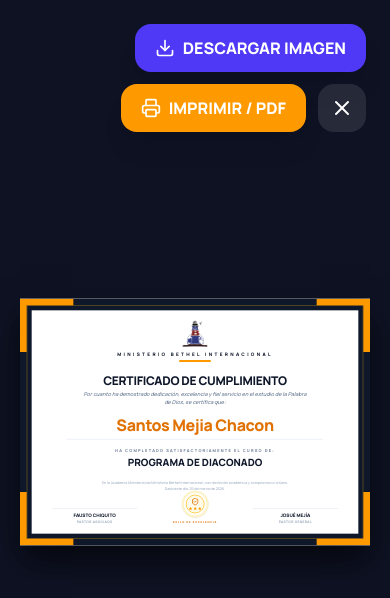
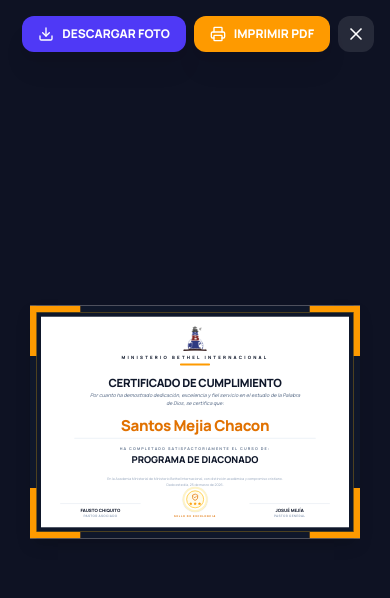
Before and after one commit to Santos-89/lms-interactivo, a Next.js app: page /test-cert in a window 390 px wide. Shown: the top 598 px of the page. Built offline with nearby package versions, Linux system fonts and the light colour scheme.

Commit message:
Fix: Absolute isolation for printing and fixed image generation for certificates

```diff
--- a/src/components/course/CourseCertificate.tsx
+++ b/src/components/course/CourseCertificate.tsx
@@ -27,7 +27,7 @@
     const handleResize = () => {
       const certWidth = 1050;
       const certHeight = 740;
-      const padding = 40;
+      const padding = 60;
       const availableWidth = window.innerWidth - padding;
       const availableHeight = window.innerHeight - padding;
       const scaleW = availableWidth / certWidth;
@@ -51,14 +51,26 @@
 
     setIsDownloading(true);
     try {
-      // Pequeña pausa para asegurar que las fuentes y estilos estén listos
-      await new Promise(resolve => setTimeout(resolve, 500));
+      // Forzar renderizado limpio para captura
+      const element = certificateRef.current;
 
-      const canvas = await html2canvas(certificateRef.current, {
-        scale: 2, // Doble resolución para que se vea nítido
+      // html2canvas tiene problemas con transform: scale
+      // Vamos a capturarlo asegurando que los estilos sean los base
+      const canvas = await html2canvas(element, {
+        scale: 2,
         useCORS: true,
+        allowTaint: true,
         backgroundColor: '#ffffff',
-        logging: false
+        width: 1050,
+        height: 740,
+        onclone: (clonedDoc) => {
+          // Aseguramos que en el clon el elemento NO tenga transformaciones que lo achiquen
+          const clonedElement = clonedDoc.querySelector('.certificate-body') as HTMLElement;
+          if (clonedElement) {
+            clonedElement.style.transform = 'none';
+            clonedElement.style.position = 'relative';
+          }
+        }
       });
 
       const image = canvas.toDataURL("image/png", 1.0);
@@ -67,8 +79,8 @@
       link.href = image;
       link.click();
     } catch (error) {
-      console.error("Error al descargar el certificado:", error);
-      alert("Hubo un problema al generar la imagen. Por favor, intenta usar el botón de imprimir.");
+      console.error("Error detallado:", error);
+      alert("Error al generar imagen. Por favor usa 'IMPRIMIR' y selecciona 'Guardar como PDF'.");
     } finally {
       setIsDownloading(false);
     }
@@ -81,96 +93,82 @@
   };
 
   return (
-    <div className="fixed inset-0 z-[100] flex items-center justify-center bg-slate-950/95 backdrop-blur-md p-4 animate-in fade-in duration-500 overflow-hidden print:static print:bg-white print:p-0">
+    <div className="fixed inset-0 z-[200] flex items-center justify-center bg-slate-950/95 backdrop-blur-xl p-4 animate-in fade-in duration-500 overflow-hidden print:static print:bg-white print:p-0 print:block">
 
       {/* Botones de Acción Superiores */}
-      <div className="absolute top-6 right-6 flex flex-wrap justify-end gap-3 no-print z-50">
+      <div className="absolute top-4 right-4 md:top-8 md:right-8 flex flex-wrap justify-end gap-2 md:gap-3 no-print z-[210]">
         <button
           onClick={handleDownloadImage}
           disabled={isDownloading}
-          className="flex items-center gap-2 bg-indigo-600 hover:bg-indigo-700 text-white px-5 py-3 rounded-2xl font-black shadow-xl transition-all hover:scale-105 active:scale-95 disabled:opacity-50"
+          className="flex items-center gap-2 bg-indigo-600 hover:bg-indigo-700 text-white px-4 md:px-6 py-2 md:py-3 rounded-xl md:rounded-2xl font-black shadow-xl transition-all hover:scale-105 active:scale-95 disabled:opacity-50 text-xs md:text-sm"
         >
-          {isDownloading ? <Loader2 className="w-5 h-5 animate-spin" /> : <Download className="w-5 h-5" />}
-          {isDownloading ? 'GENERANDO...' : 'DESCARGAR IMAGEN'}
+          {isDownloading ? <Loader2 className="w-4 h-4 animate-spin" /> : <Download className="w-4 h-4" />}
+          {isDownloading ? 'PROCESANDO...' : 'DESCARGAR FOTO'}
         </button>
 
         <button
           onClick={handlePrint}
-          className="flex items-center gap-2 bg-amber-500 hover:bg-amber-600 text-white px-5 py-3 rounded-2xl font-black shadow-xl transition-all hover:scale-105 active:scale-95"
+          className="flex items-center gap-2 bg-amber-500 hover:bg-amber-600 text-white px-4 md:px-6 py-2 md:py-3 rounded-xl md:rounded-2xl font-black shadow-xl transition-all hover:scale-105 active:scale-95 text-xs md:text-sm"
         >
-          <Printer className="w-5 h-5" />
-          IMPRIMIR / PDF
+          <Printer className="w-4 h-4" />
+          IMPRIMIR PDF
         </button>
 
         <button
           onClick={onClose}
-          className="p-3 bg-white/10 hover:bg-white/20 text-white rounded-2xl transition-all"
+          className="p-2 md:p-3 bg-white/10 hover:bg-white/20 text-white rounded-xl md:rounded-2xl transition-all"
         >
-          <X className="w-6 h-6" />
+          <X className="w-5 h-5 md:w-6 md:h-6" />
         </button>
       </div>
 
       {/* Contenedor del Certificado */}
       <div
-        ref={certificateRef}
-        className="bg-white relative shadow-[0_50px_100px_rgba(0,0,0,0.6)] overflow-hidden origin-center print:shadow-none print:m-0 print:!transform-none"
+        id="certificate-to-print"
+        className="certificate-container relative print:m-0 print:p-0 print:shadow-none"
         style={{
           width: '1050px',
           height: '740px',
           transform: `scale(${scale})`,
-          minWidth: '1050px',
-          minHeight: '740px'
+          transformOrigin: 'center center'
         }}
       >
-
-        {/* Marco Decorativo Robusto */}
+        <div
+          ref={certificateRef}
+          className="certificate-body bg-white relative w-[1050px] h-[740px] overflow-hidden shadow-2xl print:shadow-none"
+        >
+          {/* Marco Decorativo */}
           <div className="absolute inset-0 border-[35px] border-[#0F172A] z-0"></div>
           <div className="absolute inset-5 border-[2px] border-amber-400/40 z-0"></div>
 
-        {/* Adornos de Esquina Premium */}
           <div className="absolute top-0 left-0 w-40 h-40 border-t-[20px] border-l-[20px] border-amber-500 z-10"></div>
           <div className="absolute top-0 right-0 w-40 h-40 border-t-[20px] border-r-[20px] border-amber-500 z-10"></div>
           <div className="absolute bottom-0 left-0 w-40 h-40 border-b-[20px] border-l-[20px] border-amber-500 z-10"></div>
           <div className="absolute bottom-0 right-0 w-40 h-40 border-b-[20px] border-r-[20px] border-amber-500 z-10"></div>
 
-        {/* Contenido Principal */}
           <div className="relative z-20 h-full flex flex-col items-center justify-between px-24 py-16 text-center">
 
-          {/* Logo y Encabezado */}
             <div className="flex flex-col items-center">
               <div className="relative w-20 h-20 mb-3">
-              <Image
-                src="/mbi-logo.png"
-                alt="Logo MBI"
-                fill
-                className="object-contain"
-                unoptimized
-              />
+                <Image src="/mbi-logo.png" alt="Logo MBI" fill className="object-contain" unoptimized />
               </div>
               <h1 className="text-sm font-black tracking-[0.5em] text-[#0F172A] uppercase mb-2">Ministerio Bethel Internacional</h1>
               <div className="w-24 h-1.5 bg-amber-500 rounded-full"></div>
             </div>
 
             <div className="flex flex-col items-center w-full">
-            <h2 className="text-4xl font-black text-[#0F172A] uppercase tracking-tight mb-2">
-              Certificado de Cumplimiento
-            </h2>
+              <h2 className="text-4xl font-black text-[#0F172A] uppercase tracking-tight mb-2">Certificado de Cumplimiento</h2>
               <p className="text-slate-500 text-base italic font-medium max-w-2xl">
                 Por cuanto ha demostrado dedicación, excelencia y fiel servicio en el estudio de la Palabra de Dios, se certifica que:
               </p>
             </div>
 
-          {/* Nombre del Alumno - Adaptable */}
             <div className="w-full flex flex-col items-center">
               <h3 className={`font-black text-amber-600 border-b-4 border-slate-100 pb-4 tracking-tight w-full max-w-3xl ${getNameFontSize(studentName)}`}>
                 {studentName}
               </h3>
-            <p className="text-slate-500 font-bold uppercase tracking-[0.3em] mt-6 text-xs">
-              Ha completado satisfactoriamente el curso de:
-            </p>
-            <h4 className="text-3xl font-black text-[#0F172A] uppercase mt-2">
-              {courseTitle}
-            </h4>
+              <p className="text-slate-500 font-bold uppercase tracking-[0.3em] mt-6 text-xs">Ha completado satisfactoriamente el curso de:</p>
+              <h4 className="text-3xl font-black text-[#0F172A] uppercase mt-2">{courseTitle}</h4>
             </div>
 
             <div className="flex flex-col items-center">
@@ -180,17 +178,13 @@
               </p>
             </div>
 
-          {/* Firmas y Sello Final */}
             <div className="w-full flex justify-between items-end relative mt-4">
-
-            {/* Firma Izquierda */}
               <div className="text-center w-64">
                 <div className="h-px bg-slate-300 w-full mb-3"></div>
                 <p className="font-black text-[#0F172A] text-sm uppercase leading-none">Fausto Chiquito</p>
                 <p className="text-[10px] font-bold text-slate-400 uppercase tracking-widest mt-1">Pastor Asociado</p>
               </div>
 
-            {/* Sello de Excelencia */}
               <div className="absolute left-1/2 bottom-0 -translate-x-1/2 flex flex-col items-center">
                 <div className="w-20 h-20 rounded-full border-[6px] border-amber-100 flex items-center justify-center relative bg-white shadow-sm">
                   <div className="w-14 h-14 rounded-full border-2 border-amber-400 flex flex-col items-center justify-center bg-amber-50">
@@ -205,17 +199,14 @@
                 <span className="text-[8px] font-black uppercase tracking-[0.3em] text-amber-600 mt-2">Sello de Excelencia</span>
               </div>
 
-            {/* Firma Derecha */}
               <div className="text-center w-64">
                 <div className="h-px bg-slate-300 w-full mb-3"></div>
                 <p className="font-black text-[#0F172A] text-sm uppercase leading-none">Josué Mejía</p>
                 <p className="text-[10px] font-bold text-slate-400 uppercase tracking-widest mt-1">Pastor General</p>
               </div>
-
             </div>
-
           </div>
-
+        </div>
       </div>
 
       <style jsx>{`
@@ -224,15 +215,27 @@
             size: A4 landscape;
             margin: 0;
           }
+          /* Ocultar ABSOLUTAMENTE TODO excepto el certificado */
+          body * {
+            visibility: hidden !important;
+          }
+          #certificate-to-print, #certificate-to-print * {
+            visibility: visible !important;
+          }
+          #certificate-to-print {
+            position: fixed !important;
+            left: 0 !important;
+            top: 0 !important;
+            width: 100% !important;
+            height: 100% !important;
+            transform: none !important;
+            margin: 0 !important;
+            padding: 0 !important;
+            z-index: 9999 !important;
+          }
           .no-print {
             display: none !important;
-          }
-          html, body {
-            background: white !important;
-            margin: 0 !important;
-            padding: 0 !important;
-            width: 100%;
-            height: 100vh;
+            visibility: hidden !important;
           }
         }
       `}</style>
```
Lines whose indentation alone changed are shown as unchanged.
